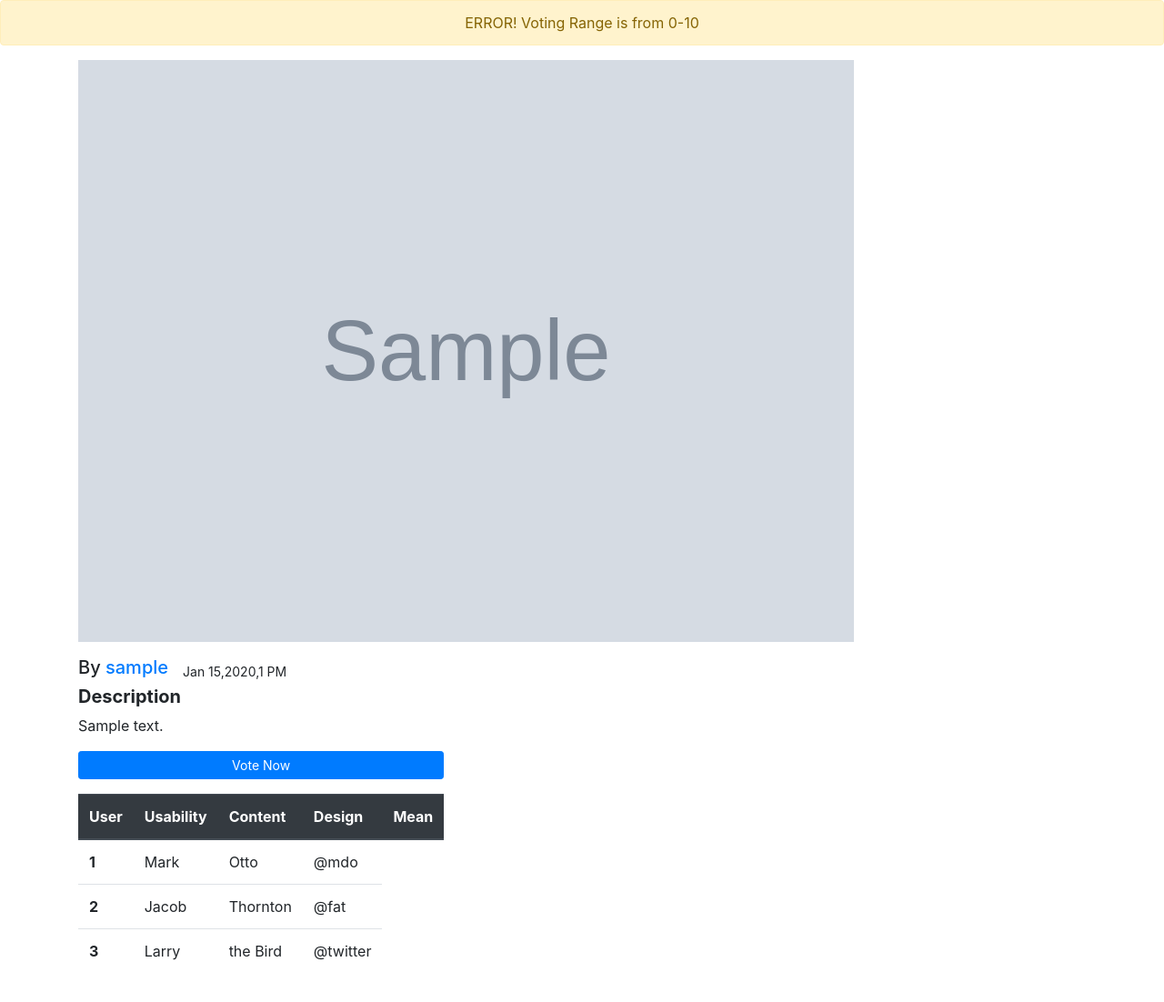
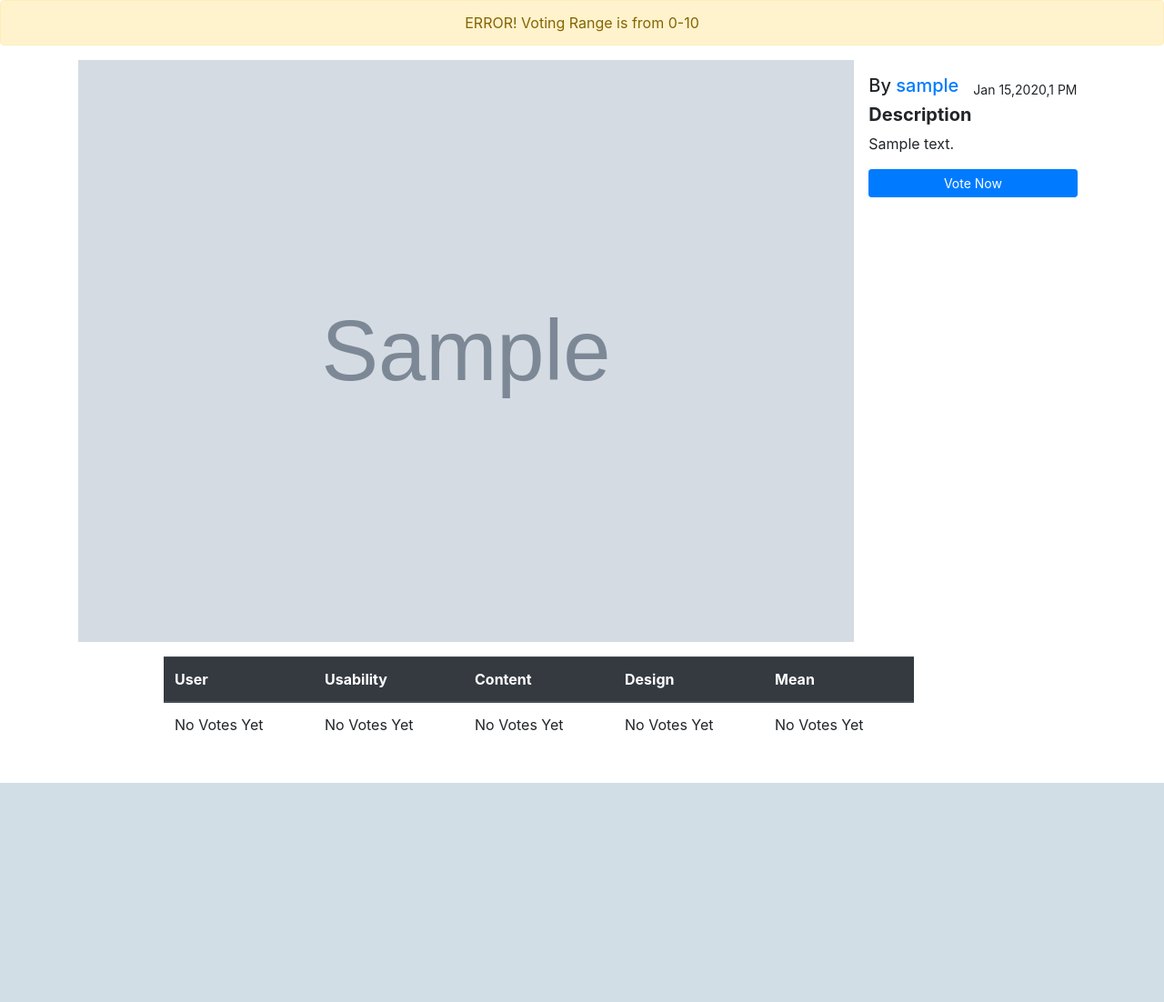
Before and after one commit to dynamodenis/awwards, a Django app: page /project/1/vote/ in a window 1280 px wide. Shown: the part 74-1176 px from the top of the page at 91% size. After the commit the page ends 935 px from the top, so only its background shows below. Run offline with Django 3.2, Linux system fonts and the light colour scheme; tables that the repository leaves empty hold one stand-in row (values such as "Sample post"); grey boxes marked "Sample" are stand-in pictures; some libraries are stand-ins or nearby versions.

Commit message:
votes table created

```diff
--- a/awwards_project/settings.py
+++ b/awwards_project/settings.py
@@ -39,6 +39,7 @@
 # Application definition
 
 INSTALLED_APPS = [
+    'numpy',
     'rest_framework',
     'rest_framework.authtoken',
     'bootstrap4',
--- a/project/views.py
+++ b/project/views.py
@@ -107,8 +107,8 @@
 def project(request,project_id):
     project=get_object_or_404(Project,pk=project_id)
     votes=Votes()
-    print(votes)
-    return render(request, 'project/project.html',{'project':project,'votes':votes})
+    votes_list=project.votes_set.all()
+    return render(request, 'project/project.html',{'project':project,'votes':votes,'votes_list':votes_list})
 
 def new_project(request):
     current_user=request.user
--- a/templates/project/project.html
+++ b/templates/project/project.html
@@ -34,6 +34,13 @@
                   </div>
 
             </div>
+        </div>
+    </div>
+    <div class="row mb-4">
+    <div class="col-lg-1 col-md-1"></div>
+    <div class="col-lg-9 col-md-9">
+        {%if votes_list%}
+            {% for vote in votes_list%}
                 <div>
                     <table class="table">
                         <thead class="thead-dark">
@@ -47,27 +54,43 @@
                         </thead>
                         <tbody>
                         <tr>
-                        <th scope="row">1</th>
-                        <td>Mark</td>
-                        <td>Otto</td>
-                        <td>@mdo</td>
-                      </tr>
-                      <tr>
-                        <th scope="row">2</th>
-                        <td>Jacob</td>
-                        <td>Thornton</td>
-                        <td>@fat</td>
-                      </tr>
-                      <tr>
-                        <th scope="row">3</th>
-                        <td>Larry</td>
-                        <td>the Bird</td>
-                        <td>@twitter</td>
+                            <td scope="col">{{vote.user.username}}</td>
+                            <td scope="col">{{vote.usability}}</td>
+                            <td scope="col">{{vote.content}}</td>
+                            <td scope="col">{{vote.design}}</td>
+                            <td scope="col">Mean</td>
                         </tr>
                         </tbody>
                     </table>
                 </div>
+            {% endfor %}
+        {%else%}
+        <div>
+            <table class="table">
+                <thead class="thead-dark">
+                  <tr>
+                    <th scope="col">User</th>
+                    <th scope="col">Usability</th>
+                    <th scope="col">Content</th>
+                    <th scope="col">Design</th>
+                    <th scope="col">Mean</th>
+                  </tr>
+                </thead>
+                <tbody>
+                  <tr>
+                    <td scope="col">No Votes Yet</td>
+                    <td scope="col">No Votes Yet</td>
+                    <td scope="col">No Votes Yet</td>
+                    <td scope="col">No Votes Yet</td>
+                    <td scope="col">No Votes Yet</td>
+                  </tr>
+                </tbody>
+              </table>
         </div>
+
+        {% endif %}
+    </div>
+    <div class="col-lg-1 col-md-1"></div>
     </div>
 </div>
 {% endblock %}
```
Lines whose indentation alone changed are shown as unchanged.
